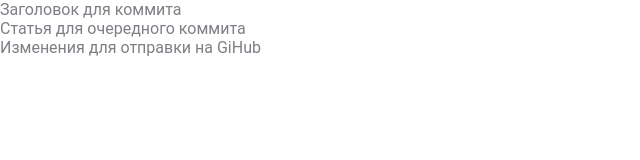
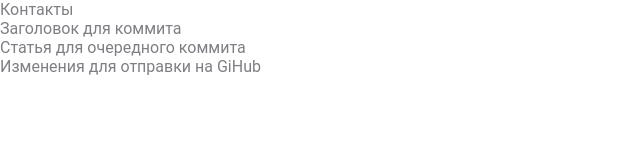
Before and after one commit to KostyaMitin/WebDev, a plain HTML site: page index.html in a window 1280 px wide. Shown: the whole page, without its empty margins (0-640 px from the left). Drawn offline with Linux system fonts and the light colour scheme.

Commit message:
change verstka2

```diff
--- a/index.html
+++ b/index.html
@@ -8,6 +8,7 @@
 
 <title>Company name - home page</title>
 </head>
+<p>Контакты</p>
 
 <body>
     <h1>Заголовок для коммита</h1>
```
